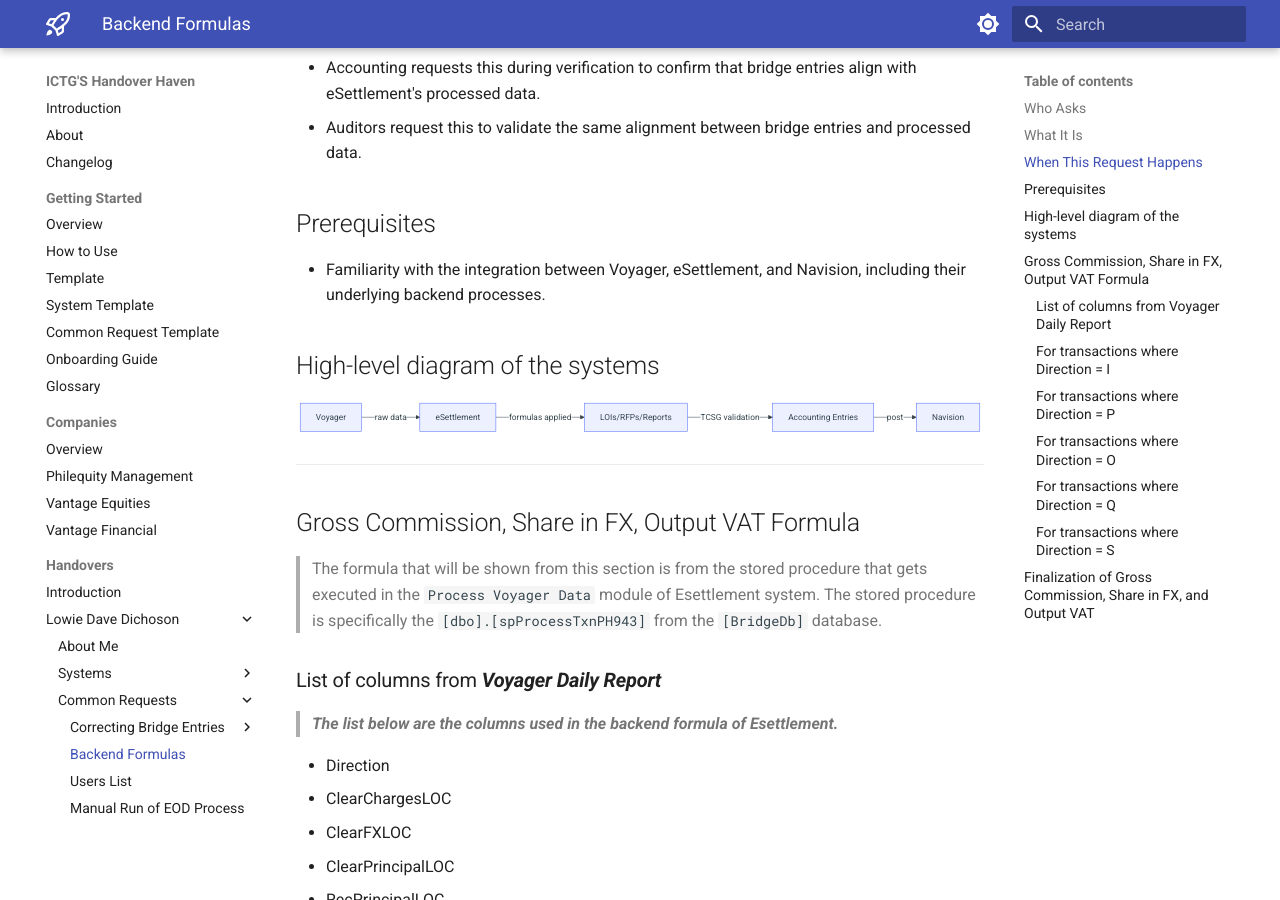
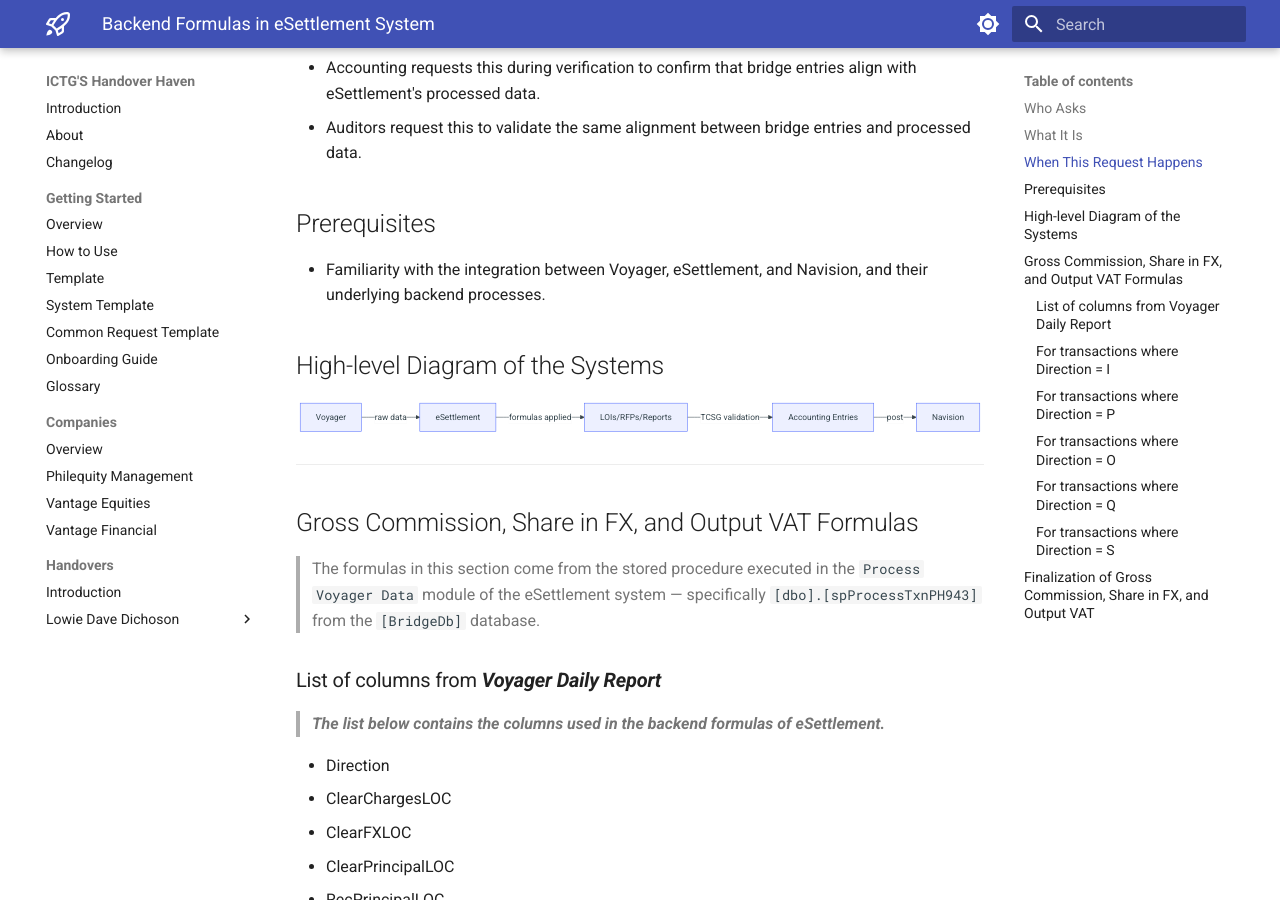
Before and after one commit to lowiedichoson/handover-haven, an MkDocs documentation site: the page built from docs/handovers/lowie-dave-dichoson/systems/esettlement/backend-formulas.md, in a window 1280 px wide and 900 px high, scrolled down 612 px. Built offline with MkDocs 1.6.1 and Material for MkDocs 9.7.7, drawn with Linux system fonts in a browser that asks for light colours; some of the changed text lies outside the part shown.

````diff
--- a/docs/handovers/lowie-dave-dichoson/common-requests/003-backend-formulas-in-esettlement.md
+++ b/docs/handovers/lowie-dave-dichoson/systems/esettlement/backend-formulas.md
@@ -1,4 +1,4 @@
-# Backend Formulas in Esettlement System
+# Backend Formulas in eSettlement System
 
 ## Who Asks
 
@@ -19,9 +19,9 @@
 
 ## Prerequisites
 
-- Familiarity with the integration between Voyager, eSettlement, and Navision, including their underlying backend processes.
+- Familiarity with the integration between Voyager, eSettlement, and Navision, and their underlying backend processes.
 
-## High-level diagram of the systems
+## High-level Diagram of the Systems
 
 ```mermaid
 flowchart LR
@@ -33,12 +33,12 @@
 
 ---
 
-## Gross Commission, Share in FX, Output VAT Formula
-> The formula that will be shown from this section is from the stored procedure that gets executed in the `Process Voyager Data` module of Esettlement system. The stored procedure is specifically the `[dbo].[spProcessTxnPH943]` from the `[BridgeDb]` database.
+## Gross Commission, Share in FX, and Output VAT Formulas
+> The formulas in this section come from the stored procedure executed in the `Process Voyager Data` module of the eSettlement system — specifically `[dbo].[spProcessTxnPH943]` from the `[BridgeDb]` database.
 
 ### List of columns from ***Voyager Daily Report***
 
-> ***The list below are the columns used in the backend formula of Esettlement.***
+> ***The list below contains the columns used in the backend formulas of eSettlement.***
 
 - Direction
 - ClearChargesLOC
@@ -116,7 +116,7 @@
 
 ### For transactions where `Direction = Q`
 
-**1. `IF CLearFXLOC > 0`**
+**1. `IF ClearFXLOC > 0`**
 
 ```
 Gross Commission = -1 * ( (ClearChargesLOC / (1 - WU Commission Rate)) * WU Commission Rate / (1 + VAT Rate) )
@@ -140,7 +140,7 @@
 
 ### For transactions where `Direction = S`
 
-**1. `IF CLearFXLOC > 0`**
+**1. `IF ClearFXLOC > 0`**
 
 ```
 Gross Commission = -1 * ( (ClearChargesLOC / (1 - WU Commission Rate N)) * WU Commission Rate N / (1 + VAT Rate) )
@@ -161,19 +161,16 @@
 ```
 
 ## Finalization of Gross Commission, Share in FX, and Output VAT
-> After the system processes the transactions using their respective formula depending on their ***Direction*** column value, the ***gross commission, share in fx, and output vat*** gets updated for finalization at the latter part of the stored procedure.
+> After the system processes the transactions using their respective formulas depending on their ***Direction*** column value, the ***gross commission, share in fx, and output vat*** get updated for finalization at a later stage of the stored procedure.
 
-- **If the transaction is from a branch and if the transaction's SendPayIndicator value is S**
+- **If the transaction is from a branch and its `SendPayIndicator` value is `S`**
 	- **`IF Direction = S`**
-		- ```
-			Gross Commission = Gross Commission / 2
-			Output VAT = 1 * (Share in FX + Gross Commission) * VAT Rate
-		  ```
+		- `Gross Commission = Gross Commission / 2`
+		- `Output VAT = 1 * (Share in FX + Gross Commission) * VAT Rate`
+
 	- **`ELSE`**
 		- **`IF ProductCode IS NOT CAZS`**
-			- ```
-				Gross Commission = 0
-				Output VAT = 1 * Share in FX * VAT Rate
-			  ```
+			- `Gross Commission = 0`
+			- `Output VAT = 1 * Share in FX * VAT Rate`
 
 ---
````
Also changed, not shown: docs/handovers/lowie-dave-dichoson/systems/clientease/backend.md (added, +102 -0 lines), docs/handovers/lowie-dave-dichoson/systems/esettlement/esettlement.md (added, +75 -0 lines), docs/handovers/lowie-dave-dichoson/systems/synapse/synapse.md (added, +65 -0 lines), docs/handovers/lowie-dave-dichoson/systems/clientease/database.md (added), docs/handovers/lowie-dave-dichoson/systems/clientease/frontend.md (added), docs/handovers/lowie-dave-dichoson/systems/clientease/pdf-builder.md (added), docs/handovers/lowie-dave-dichoson/systems/clientease/report-generator.md (added), docs/handovers/lowie-dave-dichoson/systems/esettlement/common-database-tables.md (added), docs/handovers/lowie-dave-dichoson/systems/esettlement/tcsg-daily-process.md (added), docs/handovers/lowie-dave-dichoson/systems/eterminal/backend-formulas.md (added), docs/handovers/lowie-dave-dichoson/systems/eterminal/bcr-simulation.md (added), docs/handovers/lowie-dave-dichoson/systems/eterminal/common-database-tables.md (added), docs/handovers/lowie-dave-dichoson/systems/eterminal/eod-process.md (added), docs/handovers/lowie-dave-dichoson/systems/eterminal/eterminal.md (added), 1 more files.
